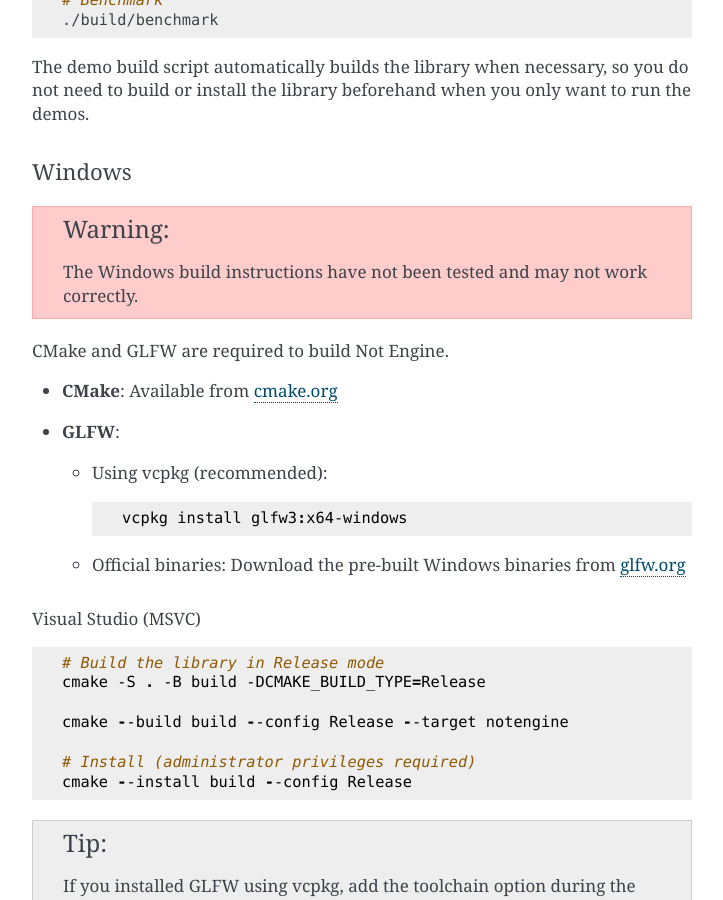
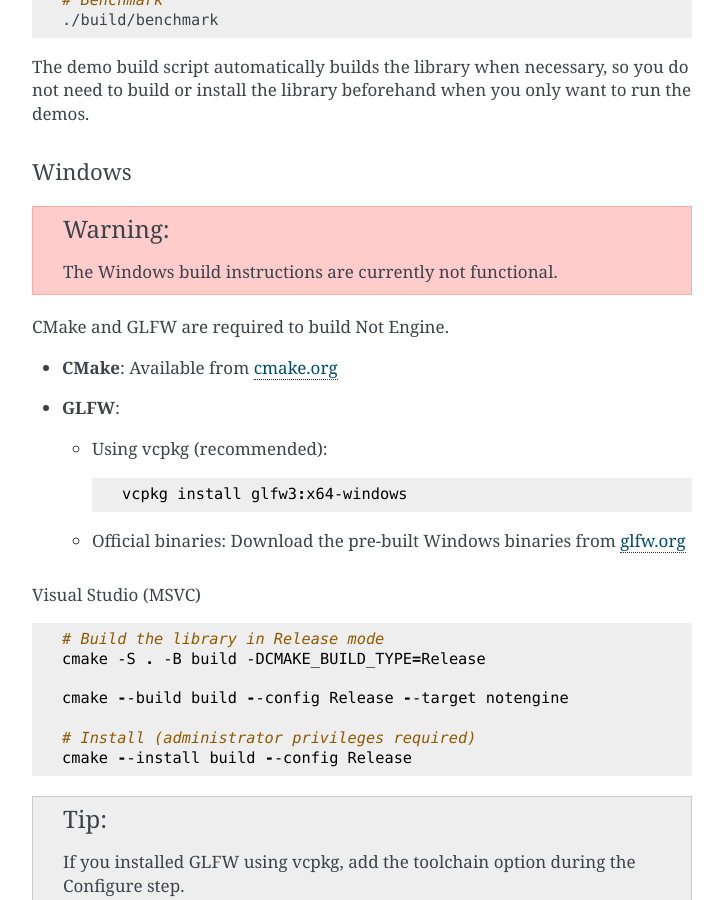
Before and after one commit to sinokadev/notengine, a Sphinx documentation site: the page built from docs/source/getting-started.rst, in a window 1280 px wide and 900 px high, scrolled down 1360 px. Shown: the whole window, without its empty margins (388-1111 px from the left). Built offline with Sphinx 7.4.7, drawn with Linux system fonts in a browser that asks for light colours.

Commit message:
Update Windows build instructions warning message

```diff
--- a/docs/source/getting-started.rst
+++ b/docs/source/getting-started.rst
@@ -78,7 +78,7 @@ Windows
 
 .. warning::
 
-   The Windows build instructions have not been tested and may not work correctly.
+   The Windows build instructions are currently not functional.
 
 CMake and GLFW are required to build Not Engine.
 
```
